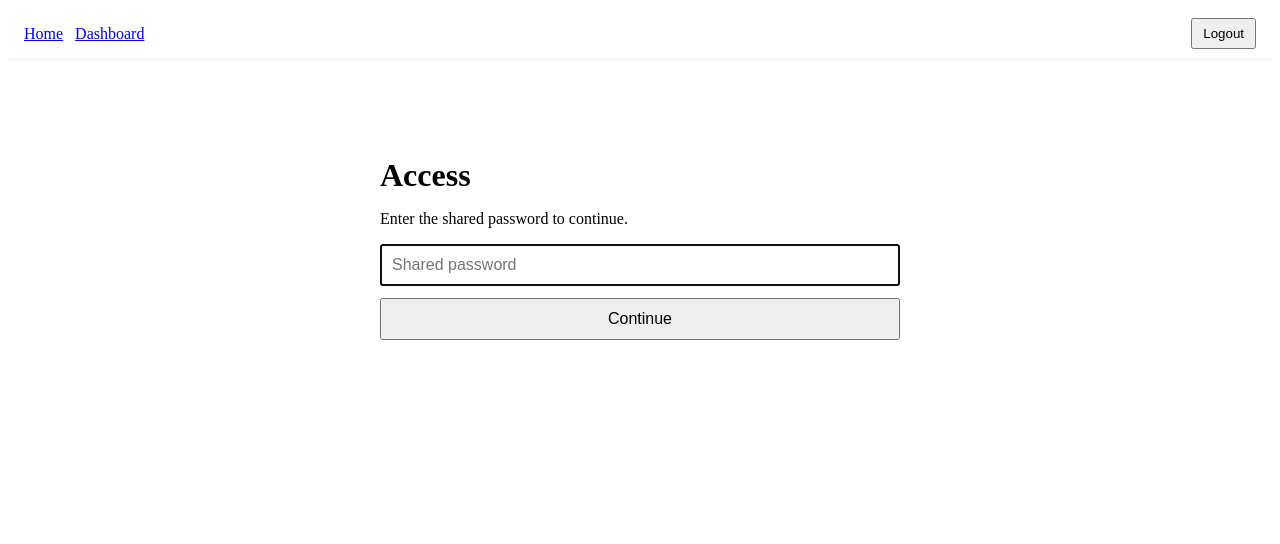
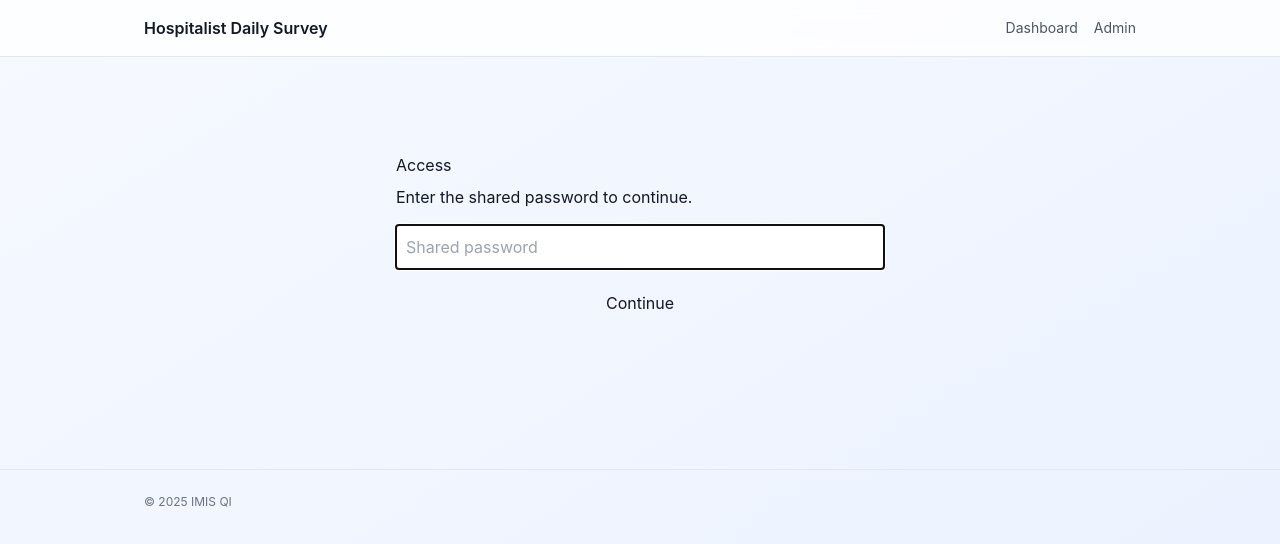
Before and after one commit to radu-grovu/imisqi, a Next.js app: page /gate in a window 1280 px wide. Shown: the top 544 px of the page. Built offline with nearby package versions, Linux system fonts and the light colour scheme; no server answers.

Commit message:
Update layout.tsx

```diff
--- a/src/app/layout.tsx
+++ b/src/app/layout.tsx
@@ -1,31 +1,39 @@
-import Link from 'next/link';
-import LogoutButton from '../components/LogoutButton';
+// src/app/layout.tsx
+import './globals.css';
+import React from 'react';
 
-export const metadata = { title: 'Hospitalist Daily Survey' };
+// Optional: keep or adapt this metadata block
+export const metadata = {
+  title: 'Hospitalist Daily Survey',
+  description: 'IMIS QI – Length of Stay Delay Tracking',
+};
 
 export default function RootLayout({ children }: { children: React.ReactNode }) {
   return (
     <html lang="en">
-      <body>
-        <header
-          style={{
-            display: 'flex',
-            gap: 12,
-            alignItems: 'center',
-            padding: '10px 16px',
-            borderBottom: '1px solid #eee',
-          }}
-        >
-          <Link href="/">Home</Link>
-          <Link href="/dashboard">Dashboard</Link>
-          <div style={{ marginLeft: 'auto' }}>
-            <LogoutButton />
+      <body className="min-h-screen">
+        {/* Header */}
+        <header className="bg-white/80 backdrop-blur border-b border-gray-200">
+          <div className="max-w-5xl mx-auto px-4 h-14 flex items-center justify-between">
+            <a href="/" className="font-semibold text-gray-900">Hospitalist Daily Survey</a>
+            <nav className="flex gap-4 text-sm">
+              <a href="/dashboard" className="text-gray-600 hover:text-gray-900">Dashboard</a>
+              <a href="/admin" className="text-gray-600 hover:text-gray-900">Admin</a>
+            </nav>
           </div>
         </header>
 
-        <div style={{ maxWidth: 960, margin: '0 auto', padding: '12px 16px' }}>
+        {/* Main */}
+        <main className="max-w-5xl mx-auto px-4 py-8">
           {children}
-        </div>
+        </main>
+
+        {/* Footer */}
+        <footer className="mt-12 border-t border-gray-200">
+          <div className="max-w-5xl mx-auto px-4 py-6 text-xs text-gray-500">
+            © {new Date().getFullYear()} IMIS QI
+          </div>
+        </footer>
       </body>
     </html>
   );
```
